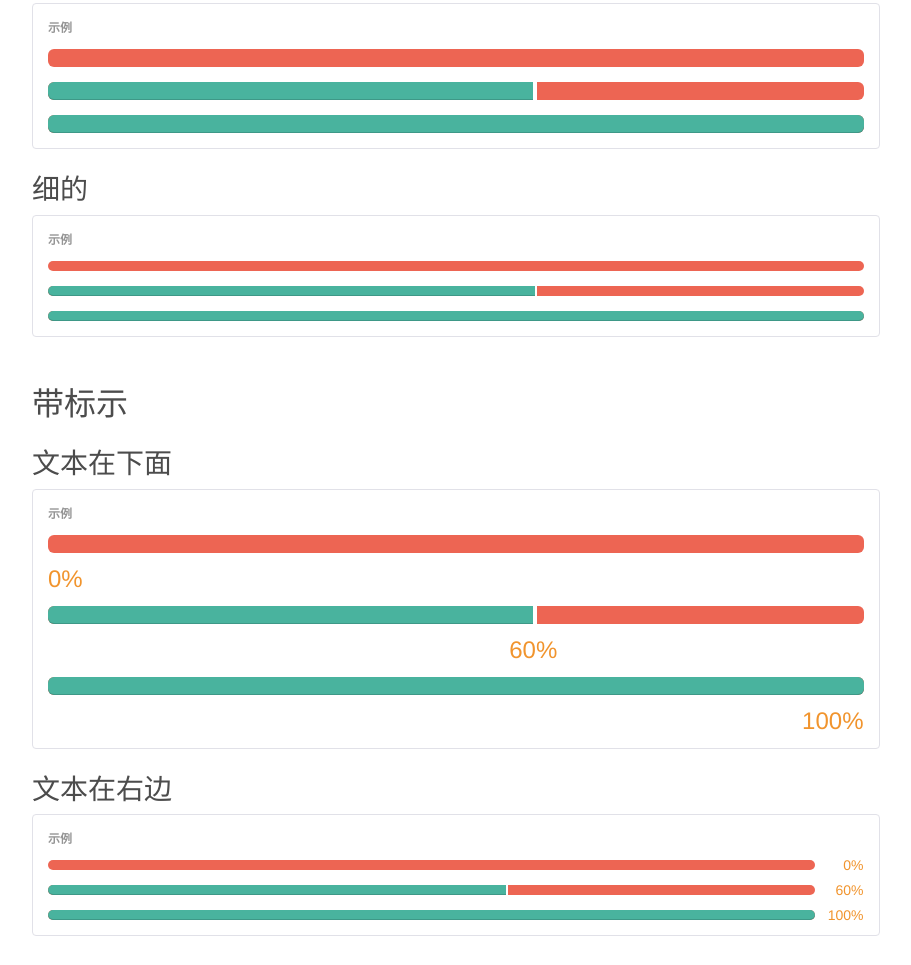
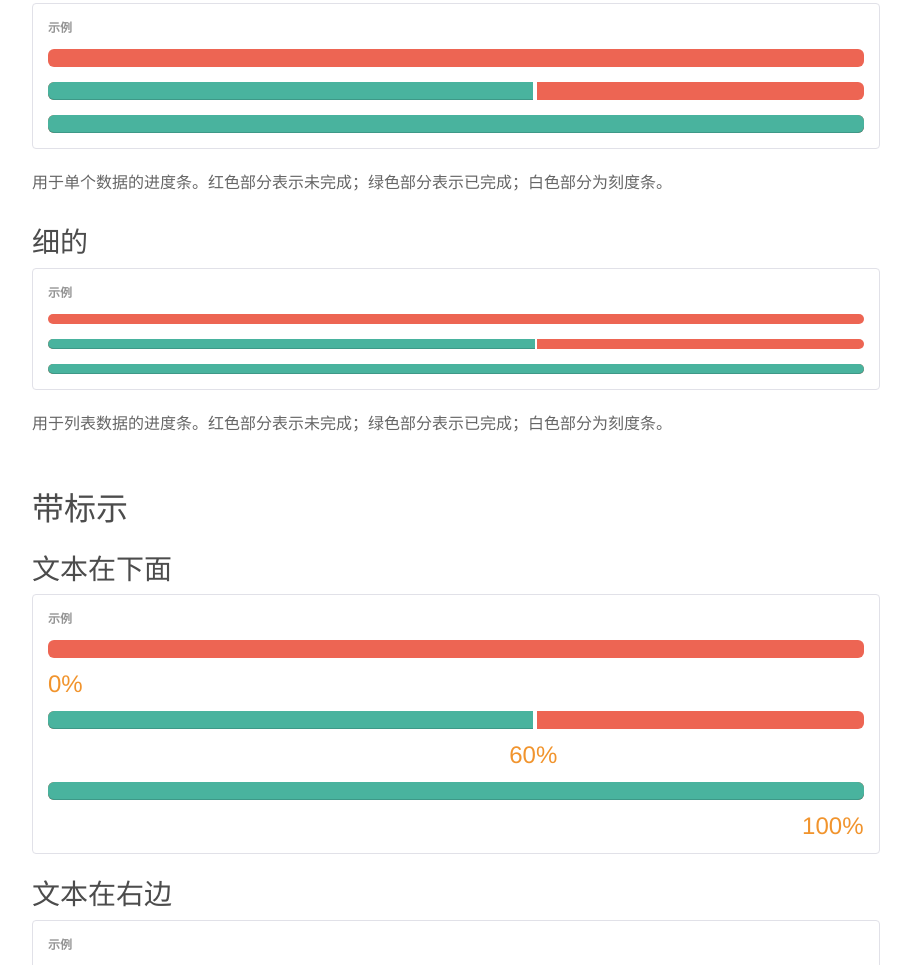
Before and after one commit to cimutech/youyu-fe, a plain HTML site: page docs/ui/components/progressbars/index.html in a window 1280 px wide. Shown: the part 942-1907 px from the top of the page, without its empty margins (38-949 px from the left). Before the commit the page ends 1878 px from the top, so only its background shows below. Drawn offline with Linux system fonts and the light colour scheme.

Commit message:
部署更新于2015年09月09日15时03分38秒

```diff
--- a/docs/ui/components/progressbars/index.html
+++ b/docs/ui/components/progressbars/index.html
@@ -8,7 +8,7 @@
 <span class="nt">&lt;/div&gt;</span>
 <span class="nt">&lt;div</span> <span class="na">class=</span><span class="s">"progress"</span><span class="nt">&gt;</span>
   <span class="nt">&lt;div</span> <span class="na">class=</span><span class="s">"progress-bar"</span> <span class="na">aria-valuenow=</span><span class="s">"100"</span> <span class="na">style=</span><span class="s">"width: 100%;"</span><span class="nt">&gt;&lt;/div&gt;</span>
-<span class="nt">&lt;/div&gt;</span></code></pre></div></div><h3 id="progressbars-small">细的</h3><div class="Example-demo" data-example-id="progressbar-basic-usage-small"><div class="Example-unit progress progress-small"><div class="progress-bar" aria-valuenow="0" style="width:0"></div></div><div class="Example-unit progress progress-small"><div class="progress-bar" aria-valuenow="60" style="width:60%"></div></div><div class="Example-unit progress progress-small"><div class="progress-bar" aria-valuenow="100" style="width:100%"></div></div></div><div class="Example-code" data-target="dev"><div class="highlight"><pre><code class="language-html" data-lang="html"><span class="c">&lt;!-- HTML --&gt;</span>
+<span class="nt">&lt;/div&gt;</span></code></pre></div></div><p data-target="ui">用于单个数据的进度条。红色部分表示未完成；绿色部分表示已完成；白色部分为刻度条。</p><h3 id="progressbars-small">细的</h3><div class="Example-demo" data-example-id="progressbar-basic-usage-small"><div class="Example-unit progress progress-small"><div class="progress-bar" aria-valuenow="0" style="width:0"></div></div><div class="Example-unit progress progress-small"><div class="progress-bar" aria-valuenow="60" style="width:60%"></div></div><div class="Example-unit progress progress-small"><div class="progress-bar" aria-valuenow="100" style="width:100%"></div></div></div><div class="Example-code" data-target="dev"><div class="highlight"><pre><code class="language-html" data-lang="html"><span class="c">&lt;!-- HTML --&gt;</span>
 
 <span class="nt">&lt;div</span> <span class="na">class=</span><span class="s">"progress progress-small"</span><span class="nt">&gt;</span>
   <span class="nt">&lt;div</span> <span class="na">class=</span><span class="s">"progress-bar"</span> <span class="na">aria-valuenow=</span><span class="s">"0"</span> <span class="na">style=</span><span class="s">"width: 0%;"</span><span class="nt">&gt;&lt;/div&gt;</span>
@@ -18,7 +18,7 @@
 <span class="nt">&lt;/div&gt;</span>
 <span class="nt">&lt;div</span> <span class="na">class=</span><span class="s">"progress progress-small"</span><span class="nt">&gt;</span>
   <span class="nt">&lt;div</span> <span class="na">class=</span><span class="s">"progress-bar"</span> <span class="na">aria-valuenow=</span><span class="s">"100"</span> <span class="na">style=</span><span class="s">"width: 100%;"</span><span class="nt">&gt;&lt;/div&gt;</span>
-<span class="nt">&lt;/div&gt;</span></code></pre></div></div><h2 id="progressbars-with-label">带标示</h2><h3 id="progressbars-label-bottom">文本在下面</h3><div class="Example-demo" data-example-id="progressbar-with-label-at-bottom"><div class="Example-unit progress"><div class="progress-bar" aria-valuenow="0" style="width:0"><span class="progress-label">0%</span></div></div><div class="Example-unit progress"><div class="progress-bar" aria-valuenow="60" style="width:60%"><span class="progress-label">60%</span></div></div><div class="Example-unit progress"><div class="progress-bar" aria-valuenow="100" style="width:100%"><span class="progress-label">100%</span></div></div></div><div class="Example-code" data-target="dev"><div class="highlight"><pre><code class="language-html" data-lang="html"><span class="c">&lt;!-- HTML --&gt;</span>
+<span class="nt">&lt;/div&gt;</span></code></pre></div></div><p data-target="ui">用于列表数据的进度条。红色部分表示未完成；绿色部分表示已完成；白色部分为刻度条。</p><h2 id="progressbars-with-label">带标示</h2><h3 id="progressbars-label-bottom">文本在下面</h3><div class="Example-demo" data-example-id="progressbar-with-label-at-bottom"><div class="Example-unit progress"><div class="progress-bar" aria-valuenow="0" style="width:0"><span class="progress-label">0%</span></div></div><div class="Example-unit progress"><div class="progress-bar" aria-valuenow="60" style="width:60%"><span class="progress-label">60%</span></div></div><div class="Example-unit progress"><div class="progress-bar" aria-valuenow="100" style="width:100%"><span class="progress-label">100%</span></div></div></div><div class="Example-code" data-target="dev"><div class="highlight"><pre><code class="language-html" data-lang="html"><span class="c">&lt;!-- HTML --&gt;</span>
 
 <span class="nt">&lt;div</span> <span class="na">class=</span><span class="s">"progress"</span><span class="nt">&gt;</span>
   <span class="nt">&lt;div</span> <span class="na">class=</span><span class="s">"progress-bar"</span> <span class="na">aria-valuenow=</span><span class="s">"0"</span> <span class="na">style=</span><span class="s">"width: 0%;"</span><span class="nt">&gt;&lt;span</span> <span class="na">class=</span><span class="s">"progress-label"</span><span class="nt">&gt;</span>0%<span class="nt">&lt;/span&gt;&lt;/div&gt;</span>
```
Also changed, not shown: docs/ui/basic/common/index.html (+1 -1 lines), docs/ui/components/notifications/index.html (+1 -1 lines).
